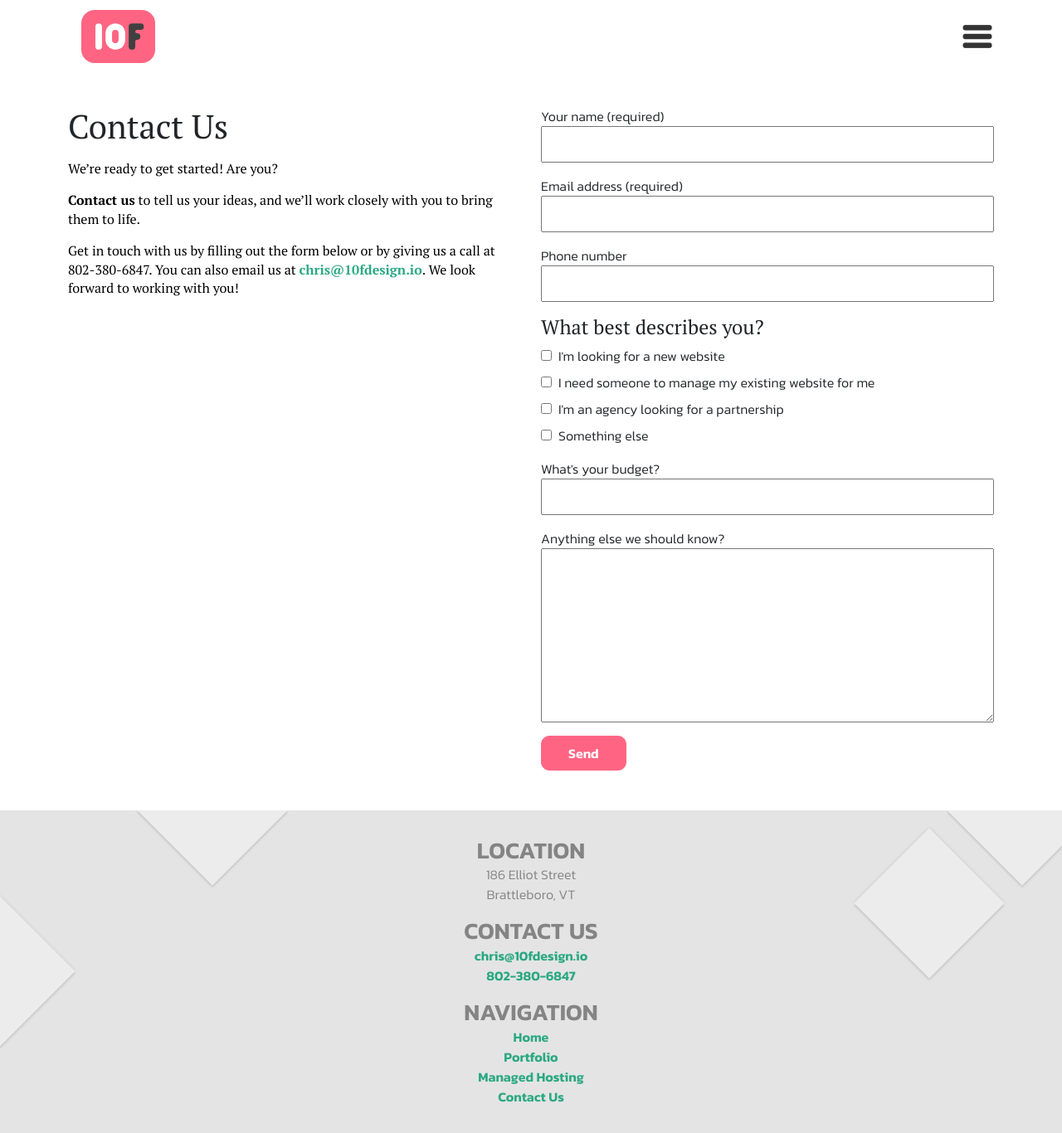
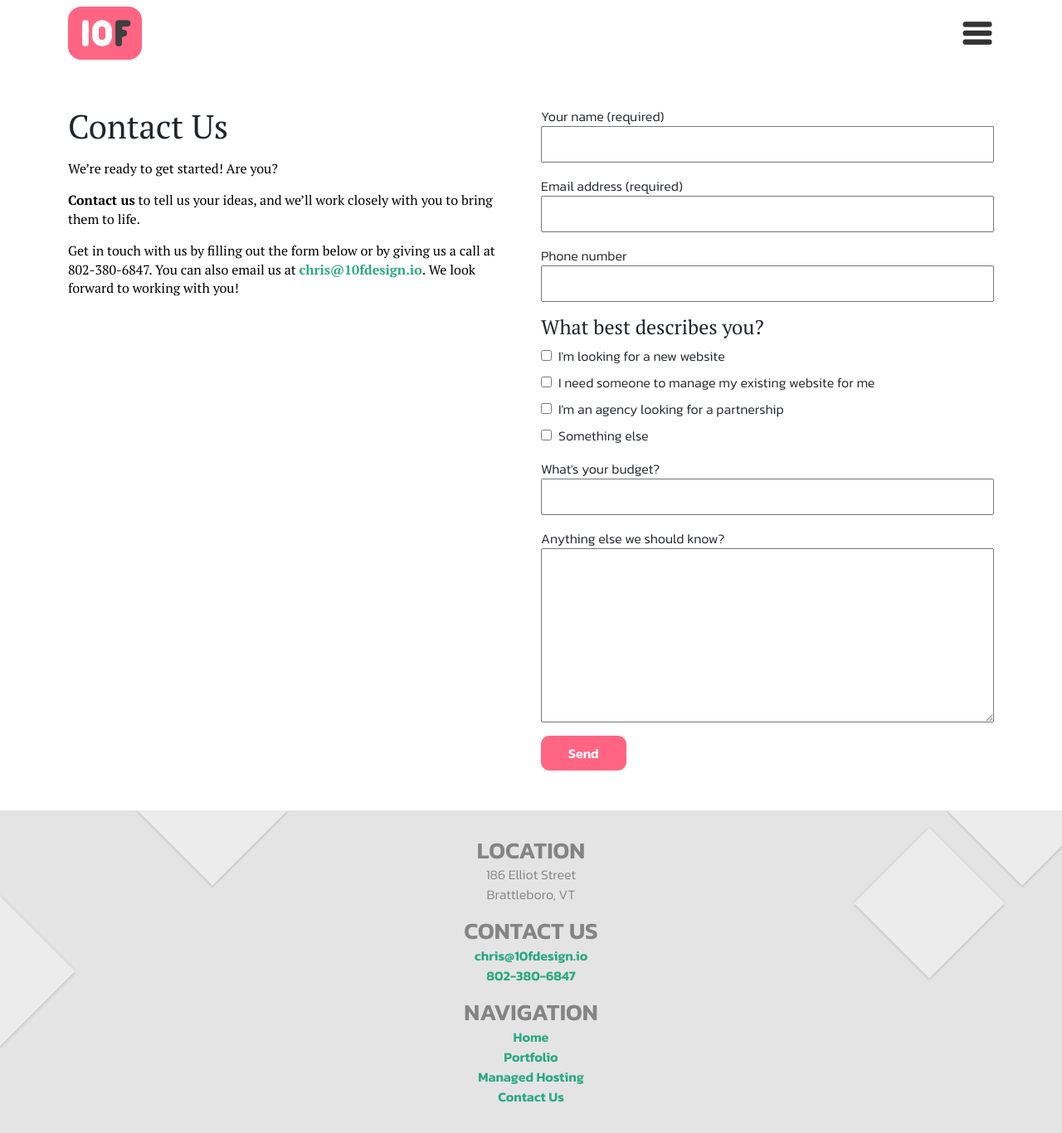
Before and after one commit to 10fdesign/website-dev, a Jekyll site: the page built from contact-us.md, in a window 1280 px wide and 1366 px high. Shown: the whole window at 83% size. Built offline with Jekyll 4.4.1, drawn with Linux system fonts in a browser that asks for light colours.

Commit message:
Tweaked header and archive-blog CSS.

```diff
--- a/css/style.css
+++ b/css/style.css
@@ -1268,7 +1268,6 @@ a.product-link {
 
 .logo {
     display: inline-block;
-    margin: 0.25em 1em;
 }
 
 .logo img:hover {
@@ -1278,3 +1277,11 @@ a.product-link {
 h1 {
   margin-bottom: 1rem;
 }
+
+.archive-post nav {
+  background: var(--green);
+}
+
+.archive-post nav .menu-toggle {
+  color: white;
+}
```
Also changed, not shown: _posts/posts/2022-05-12-the-joys-of-position-absolute.md (line endings or trailing spaces), blog.md (line endings or trailing spaces).
